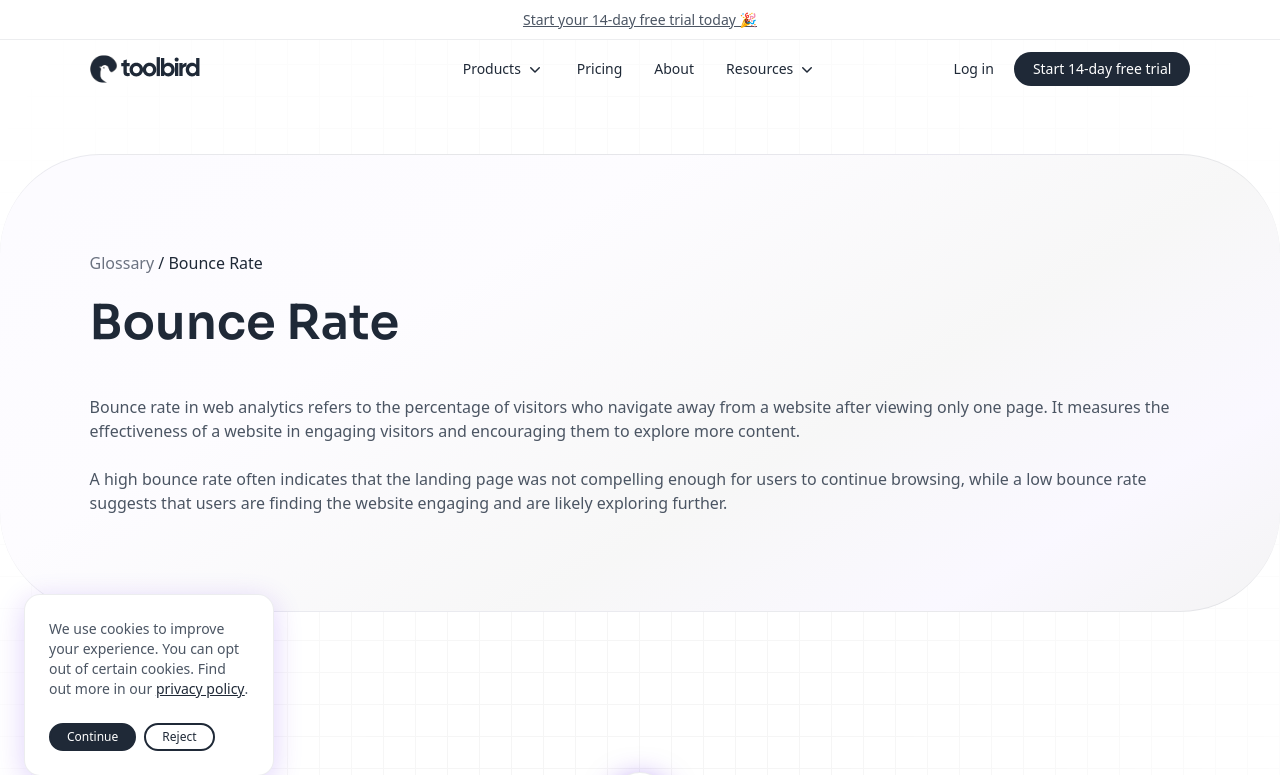
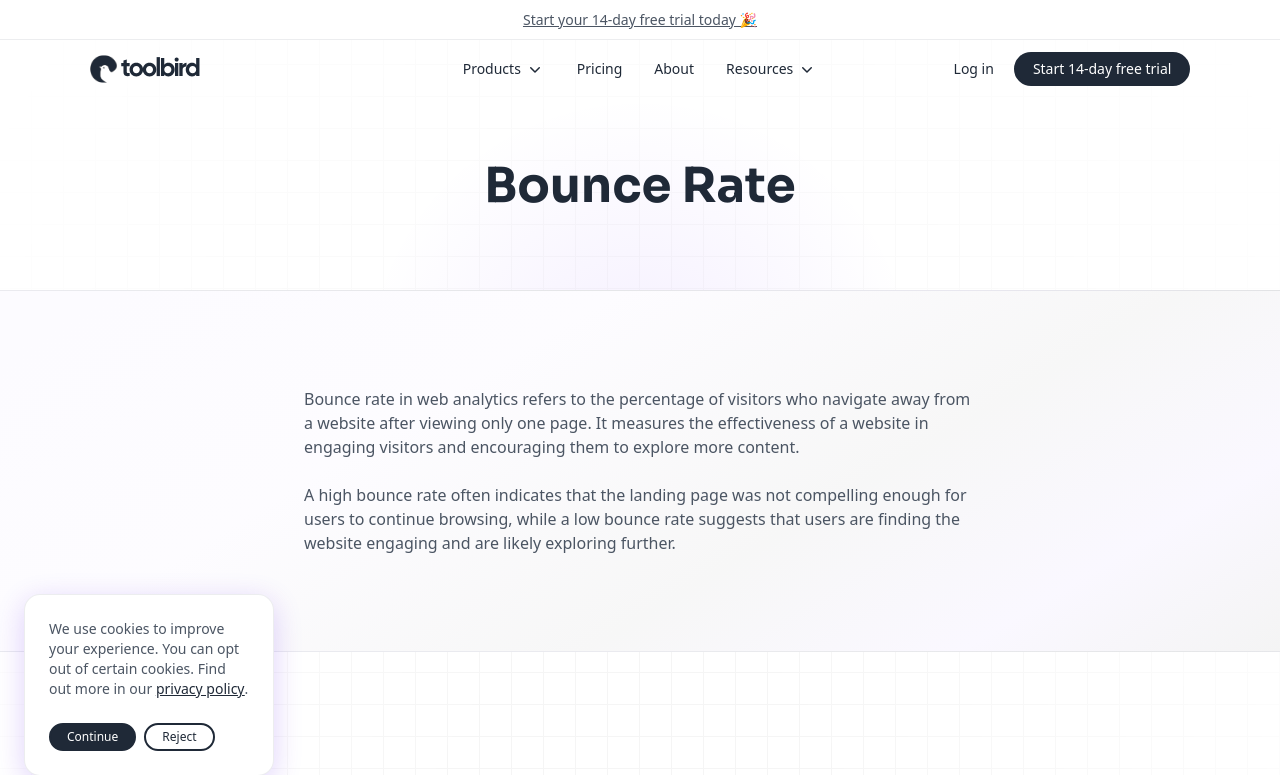
Before and after one commit to Gazella-Team/LM-Consulting, a Next.js app: page /glossary/glossary-single in a window 1280 px wide. Shown: the top 775 px of the page. Built offline with nearby package versions, Linux system fonts and the light colour scheme; what @ebay/nice-modal-react, @toolbird/web would draw is missing.

Commit message:
single layout

```diff
--- a/src/components/seo-components/glossary/glossary-page.tsx
+++ b/src/components/seo-components/glossary/glossary-page.tsx
@@ -21,16 +21,16 @@ export default function GlossaryPage() {
 					background:
 						'radial-gradient(circle, rgba(103,27,255,0.06908700980392157) 0%, rgba(255,255,255,0) 40%)',
 				}}
-				className="mt-12 z-10 relative"
+				className="z-10 relative"
 			>
-				<div className="max-w-6xl mb-12 w-[86%] mx-auto">
+				<div className="max-w-6xl py-16 text-center w-[86%] mx-auto">
 					<h1 className="text-4xl font-bold  mb-4 text-gray-800">
 						Toolbird{' '}
 						<span className="bg-gradient-to-r from-main via-violet-700 to-main text-transparent bg-clip-text">
 							Glossary
 						</span>
 					</h1>
-					<h2 className="text-xl max-w-md paragraph font-regular text-gray-600">
+					<h2 className="text-xl mx-auto max-w-md paragraph font-regular text-gray-600">
 						Stay updated on the most important and popular terms in
 						the industry of digital user insights.
 					</h2>
--- a/src/components/seo-components/glossary/glossary-site/index.tsx
+++ b/src/components/seo-components/glossary/glossary-site/index.tsx
@@ -1,4 +1,5 @@
 import Layout from '@/components/Layout'
+import Meta from '@/components/Layout/Meta'
 import BlurSection from '@/components/blur-section'
 import Link from 'next/link'
 import { cn } from 'utils/cs'
@@ -6,35 +7,31 @@ import { cn } from 'utils/cs'
 export default function GlossarySite() {
 	return (
 		<Layout>
-			<section
+			{/* TODO: Create SEO banner from image.social when we have 3 blogs */}
+			<Meta
+				title={`User Insights Glossary - Learn and compare the most essential terms in SaaS user-insights | Toolbird`}
+				description="Latest news and updates from Toolbird aswell as guides."
+			/>
+			<div
 				style={{
 					background:
-						'linear-gradient(329deg, rgba(244,244,244,1) 0%, rgba(250,248,255,1) 17%, rgba(247,247,247,1) 37%, rgba(253,252,255,1) 67%, rgba(252,251,255,1) 94%)',
+						'radial-gradient(circle, rgba(103,27,255,0.06908700980392157) 0%, rgba(255,255,255,0) 40%)',
 				}}
-				className={cn(
-					'mb-24 mt-14 max-w-7xl mx-auto lg:rounded-[100px] backdrop:blur-3xl border-y border-gray-600/10'
-				)}
+				className="z-10 relative"
 			>
-				<div className="w-[86%] mx-auto max-w-6xl">
-					<div className="text-gray-800 py-24 z-1">
-						<div className="flex mb-12 flex-col gap-6">
-							<p className="text-gray-800 paragraph">
-								<span>
-									<Link
-										className="text-gray-500"
-										href={'/glossary'}
-									>
-										Glossary
-									</Link>
-								</span>{' '}
-								/ Bounce Rate
-							</p>
-							<h2 className="text-5xl font-semibold">
-								Bounce Rate
-							</h2>
-						</div>
-						<div>
-							<p className="text-gray-600 paragraph">
+				<div className="max-w-6xl py-16 text-center w-[86%] mx-auto">
+					<h1 className="text-5xl font-bold  mb-4 text-gray-800">
+						Bounce Rate
+					</h1>
+				</div>
+				<div
+					style={{
+						background:
+							'linear-gradient(329deg, rgba(244,244,244,1) 0%, rgba(250,248,255,1) 17%, rgba(247,247,247,1) 37%, rgba(253,252,255,1) 67%, rgba(252,251,255,1) 94%)',
+					}}
+					className="py-12 sm:py-24 flex items-center justify-center border-y border-gray-600/10"
+				>
+						<p className="text-gray-600 paragraph w-[84%] max-w-2xl">
 								Bounce rate in web analytics refers to the
 								percentage of visitors who navigate away from a
 								website after viewing only one page. It measures
@@ -47,10 +44,8 @@ export default function GlossarySite() {
 								rate suggests that users are finding the website
 								engaging and are likely exploring further.
 							</p>
-						</div>
-					</div>
 				</div>
-			</section>
+			</div>
 		</Layout>
 	)
 }
```
